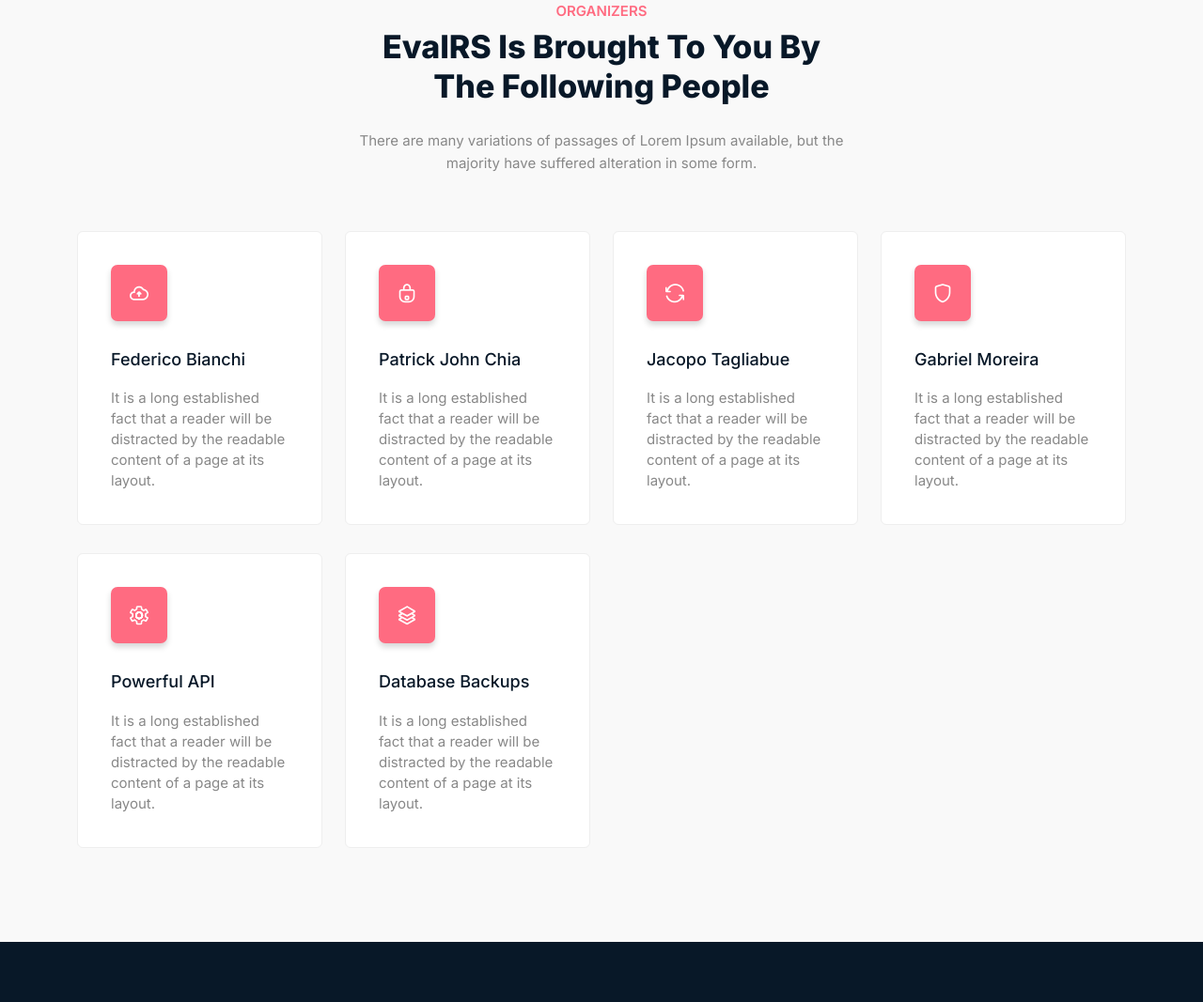
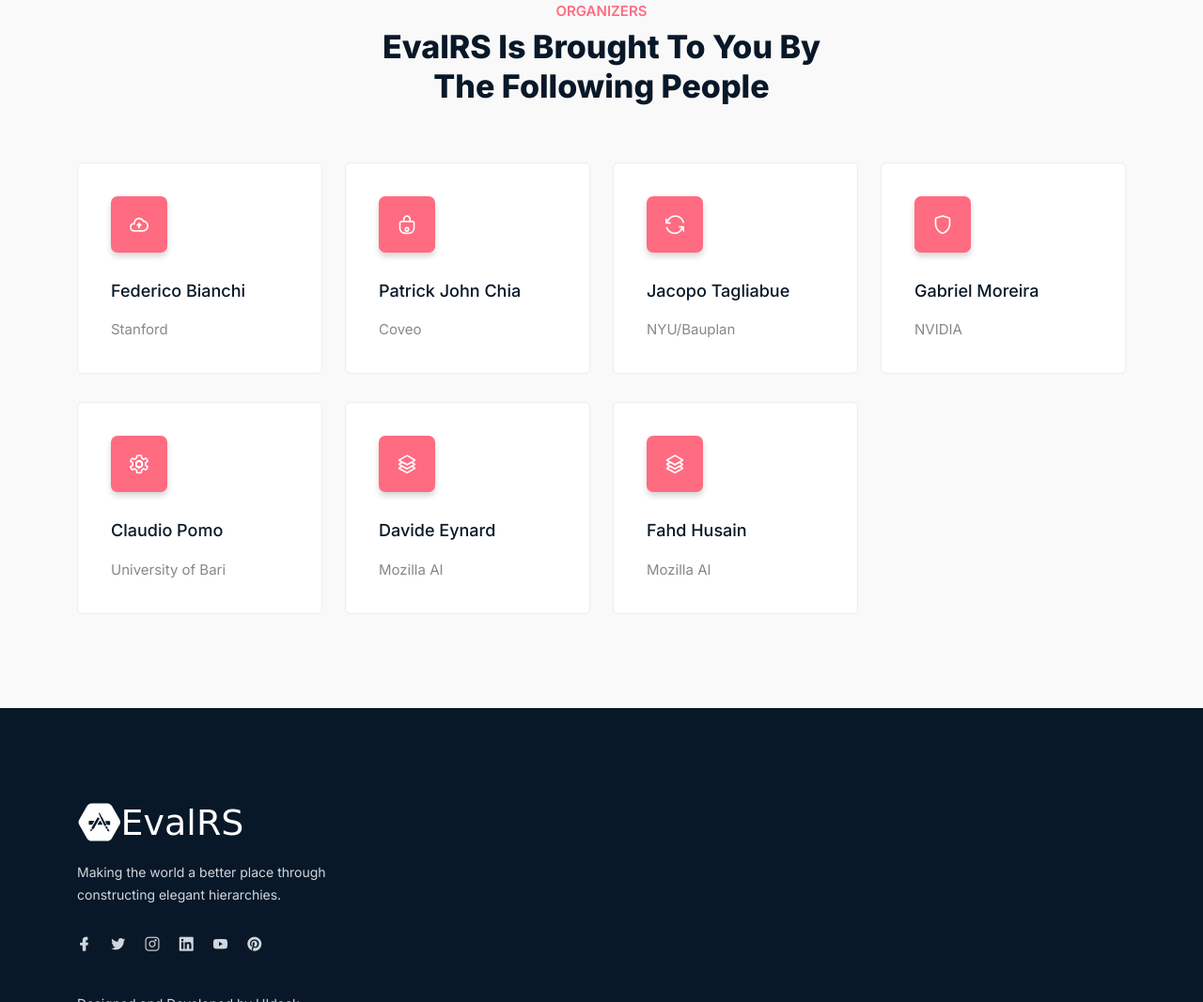
Before and after one commit to RecList/evalrs2023-kdd, a plain HTML site: page index.html in a window 1280 px wide. Shown: the part 2512-3579 px from the top of the page at 94% size. Drawn offline with Linux system fonts and the light colour scheme.

Commit message:
some updates

```diff
--- a/index.html
+++ b/index.html
@@ -229,8 +229,6 @@
                     <h3 class="wow zoomIn" data-wow-delay=".2s">Organizers</h3>
                     <h2 class="wow fadeInUp" data-wow-delay=".4s">EvalRS is brought to you by the following people
                     </h2>
-                    <p class="wow fadeInUp" data-wow-delay=".6s">There are many variations of passages of Lorem
-                        Ipsum available, but the majority have suffered alteration in some form.</p>
                 </div>
             </div>
         </div>
@@ -240,8 +238,7 @@
                 <div class="single-feature wow fadeInUp" data-wow-delay=".2s">
                     <i class="lni lni-cloud-upload"></i>
                     <h3>Federico Bianchi</h3>
-                    <p>It is a long established fact that a reader will be distracted by the readable content of a
-                        page at its layout.</p>
+                    <p>Stanford</p>
                 </div>
                 <!-- End Single Feature -->
             </div>
@@ -250,8 +247,7 @@
                 <div class="single-feature wow fadeInUp" data-wow-delay=".4s">
                     <i class="lni lni-lock"></i>
                     <h3>Patrick John Chia</h3>
-                    <p>It is a long established fact that a reader will be distracted by the readable content of a
-                        page at its layout.</p>
+                    <p>Coveo</p>
                 </div>
                 <!-- End Single Feature -->
             </div>
@@ -260,8 +256,7 @@
                 <div class="single-feature wow fadeInUp" data-wow-delay=".6s">
                     <i class="lni lni-reload"></i>
                     <h3>Jacopo Tagliabue</h3>
-                    <p>It is a long established fact that a reader will be distracted by the readable content of a
-                        page at its layout.</p>
+                    <p>NYU/Bauplan</p>
                 </div>
                 <!-- End Single Feature -->
             </div>
@@ -270,8 +265,7 @@
                 <div class="single-feature wow fadeInUp" data-wow-delay=".2s">
                     <i class="lni lni-shield"></i>
                     <h3>Gabriel Moreira</h3>
-                    <p>It is a long established fact that a reader will be distracted by the readable content of a
-                        page at its layout.</p>
+                    <p>NVIDIA</p>
                 </div>
                 <!-- End Single Feature -->
             </div>
@@ -279,9 +273,8 @@
                 <!-- Start Single Feature -->
                 <div class="single-feature wow fadeInUp" data-wow-delay=".4s">
                     <i class="lni lni-cog"></i>
-                    <h3>Powerful API</h3>
-                    <p>It is a long established fact that a reader will be distracted by the readable content of a
-                        page at its layout.</p>
+                    <h3>Claudio Pomo</h3>
+                    <p>University of Bari</p>
                 </div>
                 <!-- End Single Feature -->
             </div>
@@ -289,9 +282,17 @@
                 <!-- Start Single Feature -->
                 <div class="single-feature wow fadeInUp" data-wow-delay=".6s">
                     <i class="lni lni-layers"></i>
-                    <h3>Database Backups</h3>
-                    <p>It is a long established fact that a reader will be distracted by the readable content of a
-                        page at its layout.</p>
+                    <h3>Davide Eynard</h3>
+                    <p>Mozilla AI</p>
+                </div>
+                <!-- End Single Feature -->
+            </div>
+            <div class="col-lg-3 col-md-6 col-12">
+                <!-- Start Single Feature -->
+                <div class="single-feature wow fadeInUp" data-wow-delay=".6s">
+                    <i class="lni lni-layers"></i>
+                    <h3>Fahd Husain</h3>
+                    <p>Mozilla AI</p>
                 </div>
                 <!-- End Single Feature -->
             </div>
```
